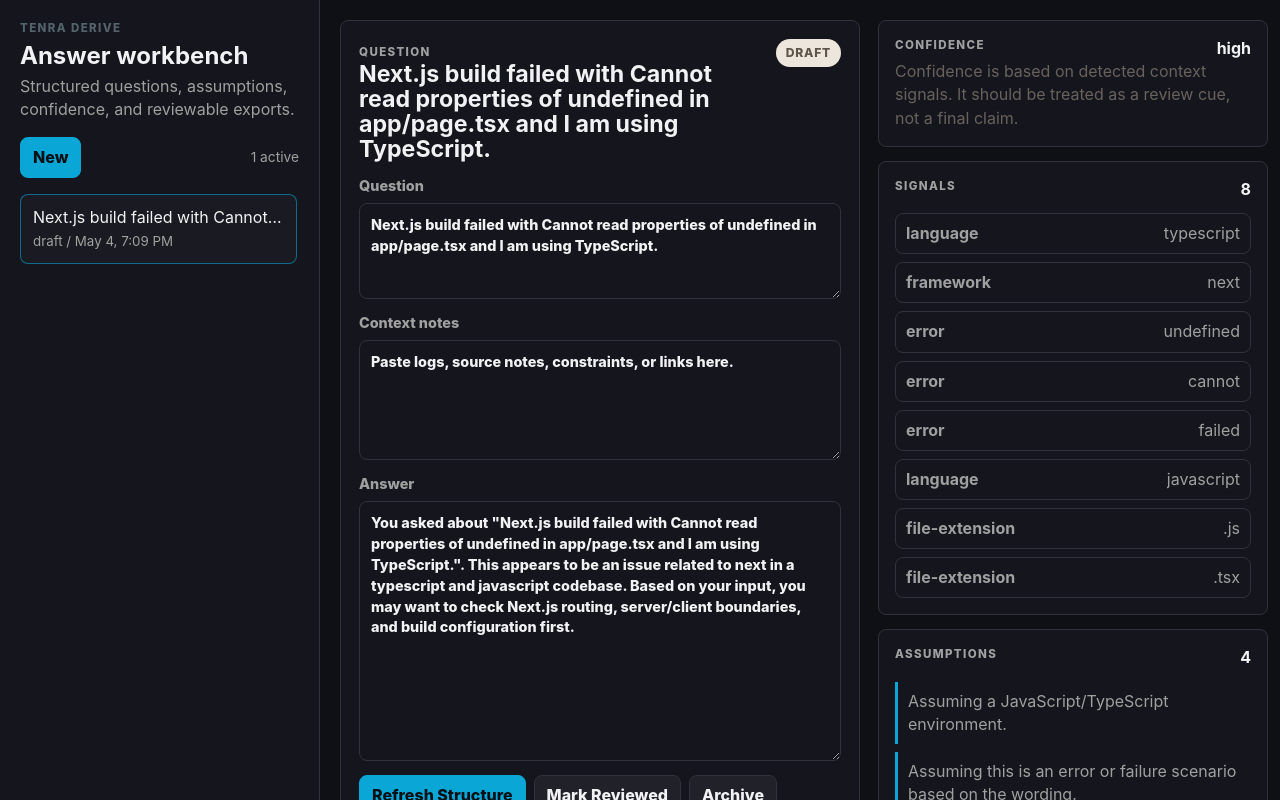
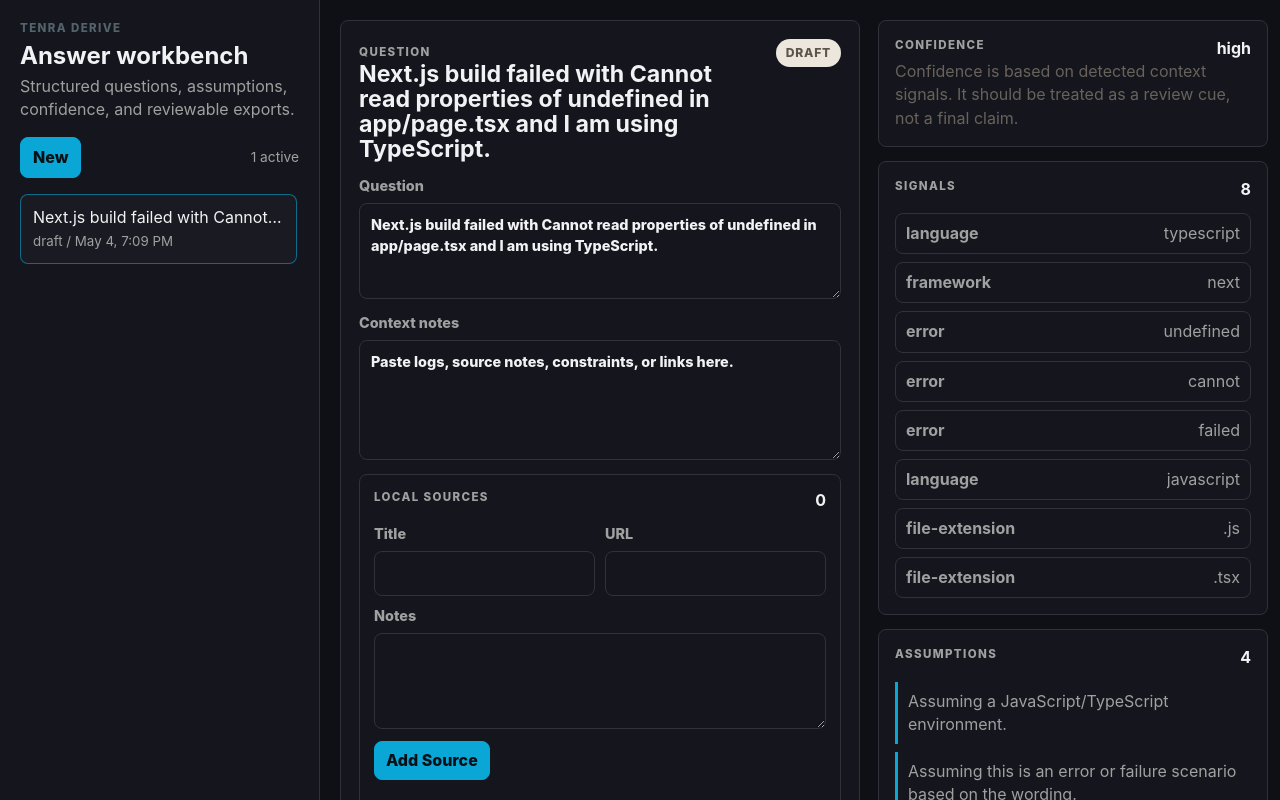
Before and after one commit to jmars319/Derive, a React (Vite) app in the folder apps/desktopapp/: page / in a window 1280 px wide. Shown: the top 800 px of the page. Built offline with nearby package versions, Linux system fonts and the light colour scheme.

Commit message:
Add local source notes

```diff
--- a/apps/desktopapp/src/App.tsx
+++ b/apps/desktopapp/src/App.tsx
@@ -5,10 +5,19 @@
 
 type ReviewStatus = "draft" | "reviewed" | "archived";
 
+type LocalSourceNote = {
+  id: string;
+  title: string;
+  url: string;
+  body: string;
+  createdAt: number;
+};
+
 type DeriveRecord = {
   id: string;
   question: string;
   contextNotes: string;
+  localSources?: LocalSourceNote[];
   answerText: string;
   status: ReviewStatus;
   createdAt: number;
@@ -43,6 +52,7 @@
     id,
     question: defaultQuestion,
     contextNotes: "Paste logs, source notes, constraints, or links here.",
+    localSources: [],
     answerText: derived.answerText,
     status: "draft",
     createdAt: timestamp,
@@ -77,6 +87,12 @@
     "## Context Notes",
     "",
     record.contextNotes.trim() || "(none)",
+    "",
+    "## Local Sources",
+    "",
+    ...(record.localSources?.length
+      ? record.localSources.map((source) => `- ${source.title}${source.url ? `: ${source.url}` : ""}\n  ${source.body}`)
+      : ["(none)"]),
     "",
     "## Assumptions",
     "",
@@ -113,6 +129,12 @@
     "",
     record.contextNotes.trim() || "(none)",
     "",
+    "## Local Sources",
+    "",
+    ...(record.localSources?.length
+      ? record.localSources.map((source) => `- ${source.title}${source.url ? `: ${source.url}` : ""}\n  ${source.body}`)
+      : ["(none)"]),
+    "",
     "## Assumptions",
     "",
     ...derived.assumptions.map((item) => `- ${item.text}`),
@@ -125,6 +147,9 @@
 export default function App() {
   const [records, setRecords] = useState<DeriveRecord[]>(loadRecords);
   const [activeId, setActiveId] = useState(records[0]?.id ?? "");
+  const [sourceTitle, setSourceTitle] = useState("");
+  const [sourceUrl, setSourceUrl] = useState("");
+  const [sourceBody, setSourceBody] = useState("");
   const [notice, setNotice] = useState("Local derivation workbench ready.");
   const [isStoreReady, setIsStoreReady] = useState(false);
 
@@ -219,6 +244,41 @@
   const archiveRecord = () => {
     updateActiveRecord({ status: "archived" });
     setNotice("Question archived.");
+  };
+
+  const addLocalSource = () => {
+    const title = sourceTitle.trim();
+    const body = sourceBody.trim();
+
+    if (!title || !body) {
+      setNotice("Add a source title and source notes before saving.");
+      return;
+    }
+
+    const source: LocalSourceNote = {
+      id: createId(),
+      title,
+      url: sourceUrl.trim(),
+      body,
+      createdAt: now(),
+    };
+
+    updateActiveRecord({
+      localSources: [source, ...(activeRecord.localSources ?? [])],
+      status: "draft",
+    });
+    setSourceTitle("");
+    setSourceUrl("");
+    setSourceBody("");
+    setNotice("Local source added.");
+  };
+
+  const removeLocalSource = (sourceId: string) => {
+    updateActiveRecord({
+      localSources: (activeRecord.localSources ?? []).filter((source) => source.id !== sourceId),
+      status: "draft",
+    });
+    setNotice("Local source removed.");
   };
 
   const copyMarkdown = async () => {
@@ -318,6 +378,44 @@
             />
           </label>
 
+          <section className="source-editor" aria-label="Local sources">
+            <header className="panel-header">
+              <span>Local Sources</span>
+              <strong>{activeRecord.localSources?.length ?? 0}</strong>
+            </header>
+            <div className="source-editor-grid">
+              <label>
+                Title
+                <input value={sourceTitle} onChange={(event) => setSourceTitle(event.target.value)} />
+              </label>
+              <label>
+                URL
+                <input value={sourceUrl} onChange={(event) => setSourceUrl(event.target.value)} />
+              </label>
+              <label className="source-editor-body">
+                Notes
+                <textarea value={sourceBody} onChange={(event) => setSourceBody(event.target.value)} />
+              </label>
+            </div>
+            <button className="source-add-button" type="button" onClick={addLocalSource}>
+              Add Source
+            </button>
+            <div className="source-note-list">
+              {(activeRecord.localSources ?? []).map((source) => (
+                <article key={source.id}>
+                  <div>
+                    <strong>{source.title}</strong>
+                    {source.url ? <span>{source.url}</span> : null}
+                    <p>{source.body}</p>
+                  </div>
+                  <button type="button" onClick={() => removeLocalSource(source.id)}>
+                    Remove
+                  </button>
+                </article>
+              ))}
+            </div>
+          </section>
+
           <label>
             Answer
             <textarea
--- a/apps/desktopapp/src/styles.css
+++ b/apps/desktopapp/src/styles.css
@@ -16,6 +16,7 @@
 }
 
 button,
+input,
 textarea {
   font: inherit;
 }
@@ -226,6 +227,92 @@
   resize: vertical;
 }
 
+input {
+  width: 100%;
+  min-width: 0;
+  border: 1px solid #cfc7bc;
+  border-radius: 8px;
+  background: #fffdfa;
+  color: #182029;
+  padding: 11px;
+}
+
+.source-editor {
+  display: grid;
+  gap: 12px;
+  border: 1px solid #d7d0c6;
+  border-radius: 8px;
+  background: #f8f5ef;
+  padding: 14px;
+}
+
+.source-editor-grid {
+  display: grid;
+  grid-template-columns: repeat(2, minmax(0, 1fr));
+  gap: 10px;
+}
+
+.source-editor-body {
+  grid-column: 1 / -1;
+}
+
+.source-editor-body textarea {
+  min-height: 96px;
+}
+
+.source-add-button,
+.source-note-list button {
+  justify-self: start;
+  border: 1px solid #263846;
+  border-radius: 8px;
+  background: #263846;
+  color: #fffdfa;
+  min-height: 34px;
+  padding: 7px 11px;
+  font-weight: 800;
+}
+
+.source-note-list {
+  display: grid;
+  gap: 8px;
+}
+
+.source-note-list article {
+  display: flex;
+  align-items: flex-start;
+  justify-content: space-between;
+  gap: 12px;
+  border: 1px solid #ded8cf;
+  border-radius: 8px;
+  background: #fffdfa;
+  padding: 10px;
+}
+
+.source-note-list div {
+  min-width: 0;
+  display: grid;
+  gap: 4px;
+}
+
+.source-note-list span,
+.source-note-list p {
+  margin: 0;
+  color: #68625b;
+  font-size: 0.9rem;
+  line-height: 1.45;
+}
+
+.source-note-list p {
+  white-space: pre-wrap;
+}
+
+.source-note-list button {
+  flex: 0 0 auto;
+  background: #fffdfa;
+  border-color: #cfc7bc;
+  color: #182029;
+}
+
 .question-input {
   min-height: 96px;
 }
@@ -328,6 +415,10 @@
   .derive-main {
     padding: 14px;
   }
+
+  .source-editor-grid {
+    grid-template-columns: 1fr;
+  }
 }
 
 /* tenra.dev desktop palette */
@@ -348,6 +439,8 @@
 .derive-sidebar,
 .record-button,
 .editor-panel,
+.source-editor,
+.source-note-list article,
 .inspector-panel section,
 .compact-list li,
 .text-list li,
@@ -369,19 +462,23 @@
 .compact-list span,
 .text-list li,
 .source-list span,
+.source-note-list span,
+.source-note-list p,
 label,
 .notice {
   color: #a0a0a0;
 }
 
 .toolbar button,
-.action-row button {
+.action-row button,
+.source-add-button {
   border-color: #09a6d6;
   background: #09a6d6;
   color: #071015;
 }
 
-.action-row button:nth-child(n + 2) {
+.action-row button:nth-child(n + 2),
+.source-note-list button {
   border-color: #30323b;
   background: #202129;
   color: #f2f2f5;
```
Also changed, not shown: 1 other file (tests, documents, lock files or other folders).
